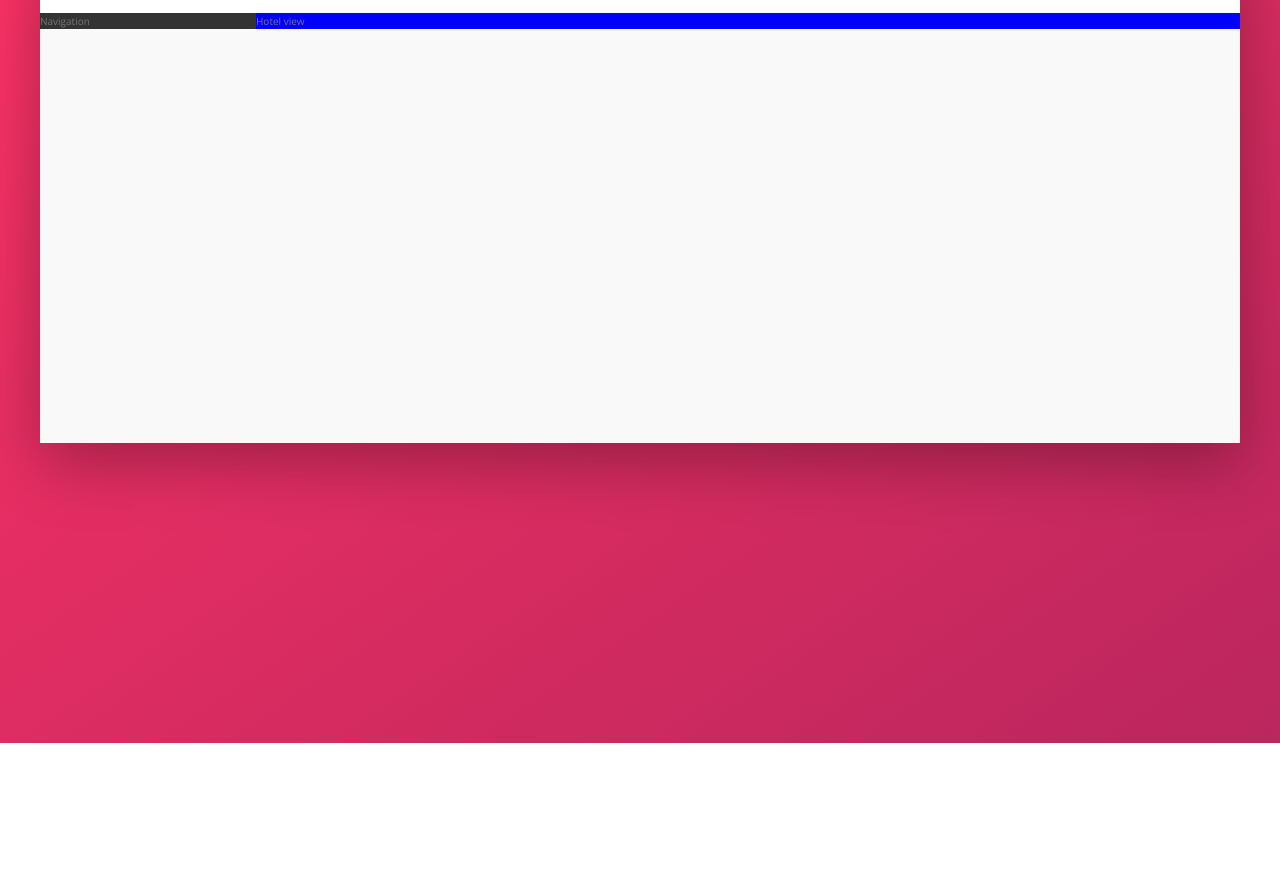
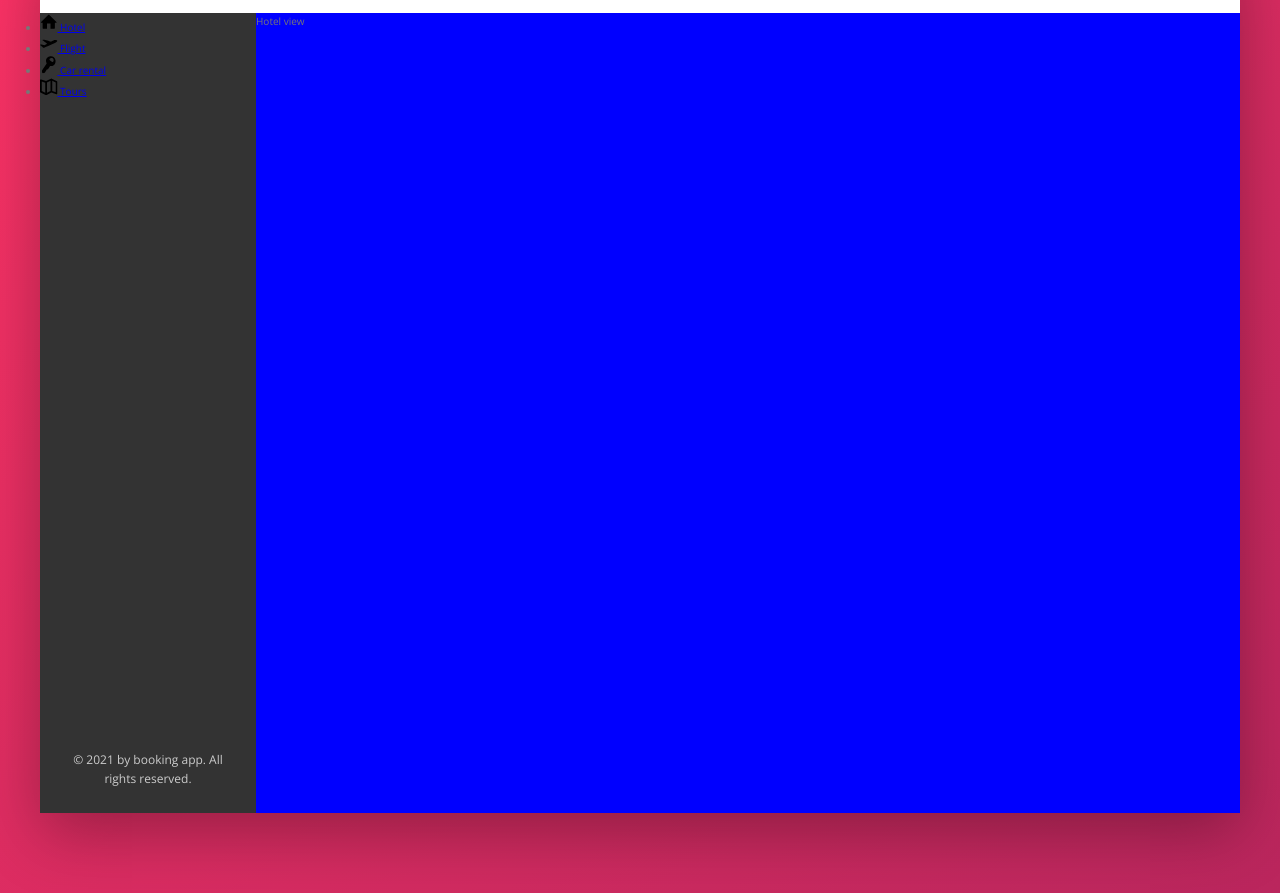
Before and after one commit to Branley22/booking_app, a website: page index.html in a window 1280 px wide. Shown: the part 137-1030 px from the top of the page. Before the commit the page ends 880 px from the top, so only its background shows below. Drawn offline with nearby package versions, Linux system fonts and the light colour scheme.

Commit message:
sidebar markup and css

```diff
--- a/index.html
+++ b/index.html
@@ -42,9 +42,46 @@
                     </div>
                 </nav>
             </header>
+
             <div class="content">
                 <nav class="sidebar">
-                    Navigation
+                    <ul class="side-nav">
+                        <li class="side-nav___item">
+                            <a href="#" class="side-nav_link">
+                                <svg class="side-nav__icon">
+                                    <use xlink:href="img/sprite.svg#icon-home"></use>
+                                </svg>
+                                <span>Hotel</span>
+                            </a>
+                        </li>
+                        <li class="side-nav___item">
+                            <a href="#" class="side-nav_link">
+                                <svg class="side-nav__icon">
+                                    <use xlink:href="img/sprite.svg#icon-aircraft-take-off"></use>
+                                </svg>
+                                <span>Flight</span>
+                            </a>
+                        </li>
+                        <li class="side-nav___item">
+                            <a href="#" class="side-nav_link">
+                                <svg class="side-nav__icon">
+                                    <use xlink:href="img/sprite.svg#icon-key"></use>
+                                </svg>
+                                <span>Car rental</span>
+                            </a>
+                        </li>
+                        <li class="side-nav___item">
+                            <a href="#" class="side-nav_link">
+                                <svg class="side-nav__icon">
+                                    <use xlink:href="img/sprite.svg#icon-map"></use>
+                                </svg>
+                                <span>Tours</span>
+                            </a>
+                        </li>
+                    </ul>
+                    <div class="legal">
+                        &copy; 2021 by booking app. All rights reserved.
+                    </div>
                 </nav>
                 <main class="hotel-view">
                     Hotel view
--- a/sass/_components.scss
+++ b/sass/_components.scss
@@ -109,3 +109,25 @@
     margin-right: 1rem;
   }
 }
+
+.side-nav {
+  &__item {
+
+  }
+
+  &__link {
+
+  }
+
+  &__icon {
+    width: 1.75rem;
+    height: 1.75rem;
+  }
+}
+
+.legal {
+  font-size: 1.2rem;
+  color: var(--color-grey-light-4);
+  text-align: center;
+  padding: 2.5rem;
+}
--- a/sass/_layout.scss
+++ b/sass/_layout.scss
@@ -24,10 +24,14 @@
 .sidebar {
   background-color: var(--color-grey-dark-1);
   flex: 0 0 18%;
+  display: flex;
+  flex-direction: column;
+  justify-content: space-between;
 }
 
 .hotel-view {
   background-color: #fff;
   background-color: blue;
+  height: 80rem;
   flex: 1;
-}
+}/
```
Also changed, not shown: css/style.css.
